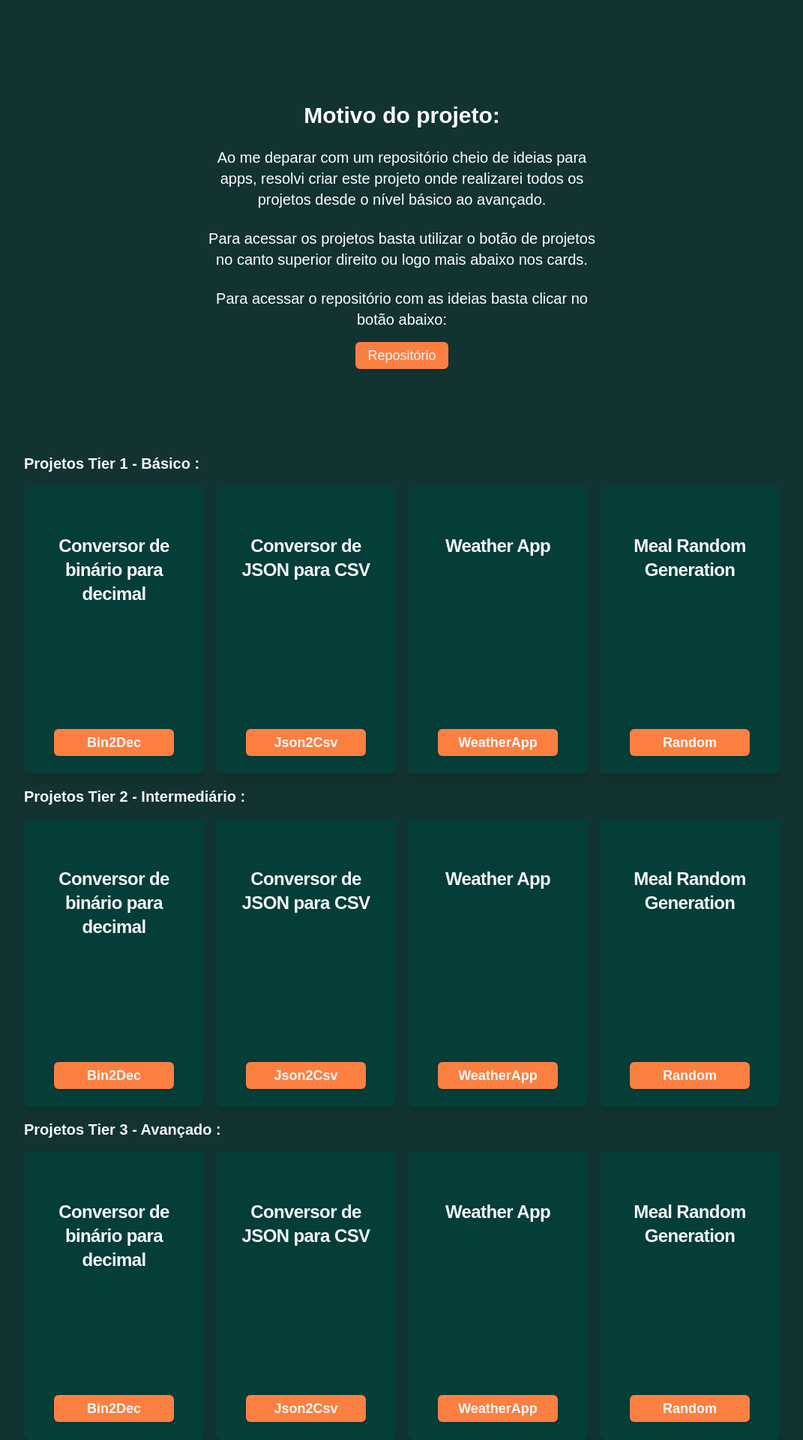
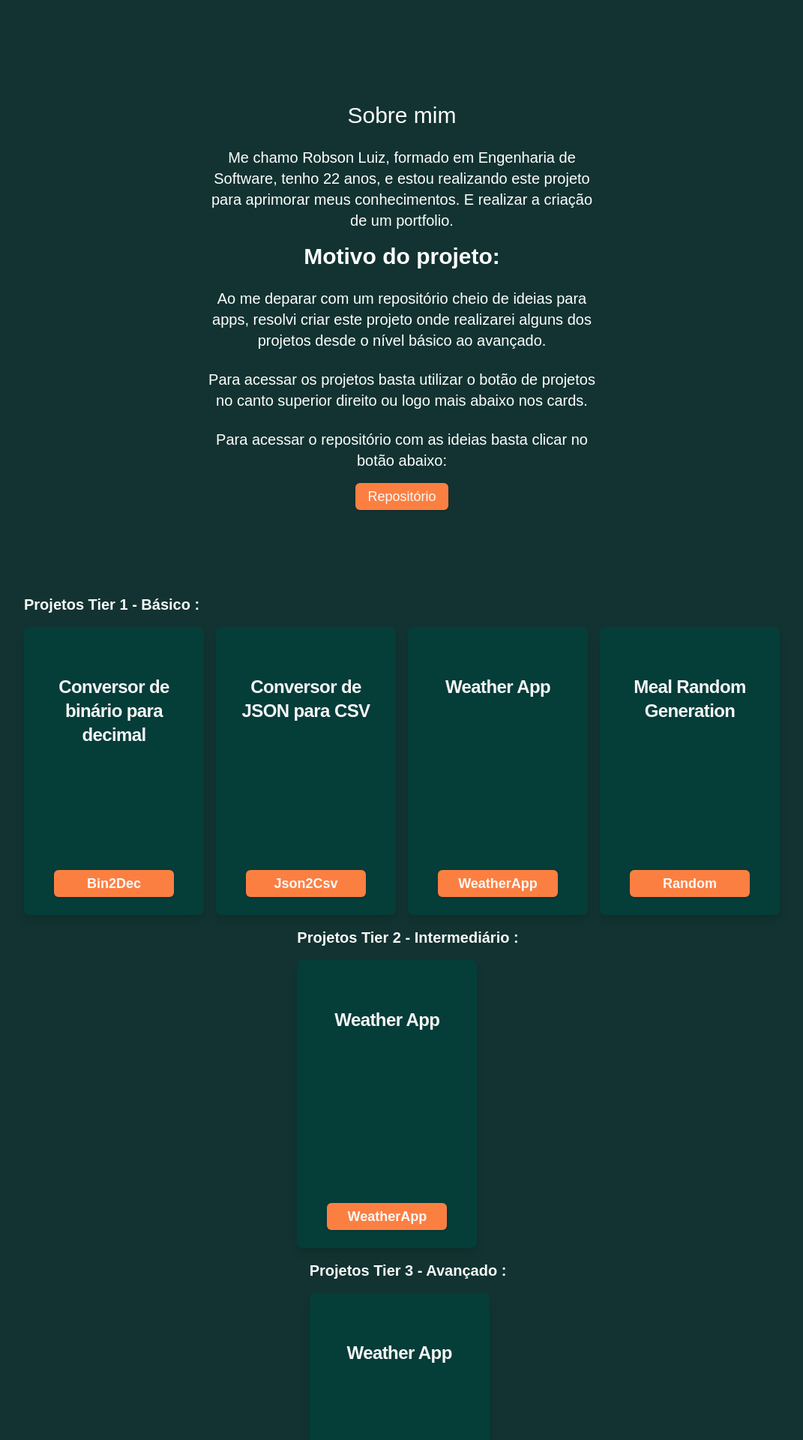
Before and after one commit to NosborCT/all_projects, a Next.js app: page / in a window 1280 px wide. Shown: the part 180-2100 px from the top of the page at 75% size, without its empty margins (104-1175 px from the left). Built offline with nearby package versions, Linux system fonts and the light colour scheme.

Commit message:
Feat: Criação do sobre mim

```diff
--- a/src/app/page.tsx
+++ b/src/app/page.tsx
@@ -1,7 +1,8 @@
 import { Button } from "@/components/ui/button";
 import { Metadata } from "next";
-import Link from "next/link";
 import ProjectCard from "./_components/ProjectCard";
+import ProjectCard2 from "./_components/ProjectCard2";
+import ProjectCard3 from "./_components/ProjectCard3";
 export const metadata: Metadata = {
   title: "Home",
   description: "Pagina inicial do projeto",
@@ -11,11 +12,16 @@ export default function Home() {
   return (
     <>
       <div className=" flex flex-col max-w-xl w-full items-center mt-44 p-7 pb-28	">
+        <div className=" text-[#f7f7f7] mb-4 ">
+          <h1 className="text-3xl font-boldflex text-center mb-4 text-white">Sobre mim</h1>
+          <p className="   mt-6 text-xl text-white text-center justify-center">Me chamo Robson Luiz, formado em Engenharia de Software, tenho 22 anos,
+          e estou realizando este projeto para aprimorar meus conhecimentos. E realizar a criação de um portfolio.</p>
+        </div>
         <h1 className=" text-3xl font-bold text-white ">Motivo do projeto:</h1>
         <p className="   mt-6 text-xl text-white text-center justify-center">
           {" "}
           Ao me deparar com um repositório cheio de ideias para apps, resolvi
-          criar este projeto onde realizarei todos os projetos desde o nível
+          criar este projeto onde realizarei alguns dos projetos desde o nível
           básico ao avançado.
         </p>
         <p className="   mt-6 text-xl text-white text-center justify-center">
@@ -50,7 +56,7 @@ export default function Home() {
           {" "}
           Projetos Tier 2 - Intermediário :{" "}
         </h1>
-        <ProjectCard />
+        <ProjectCard2 />
       </div>
 
       <div>
@@ -58,7 +64,7 @@ export default function Home() {
           {" "}
           Projetos Tier 3 - Avançado :{" "}
         </h1>
-        <ProjectCard />
+        <ProjectCard3 />
       </div>
 
     </>
```
